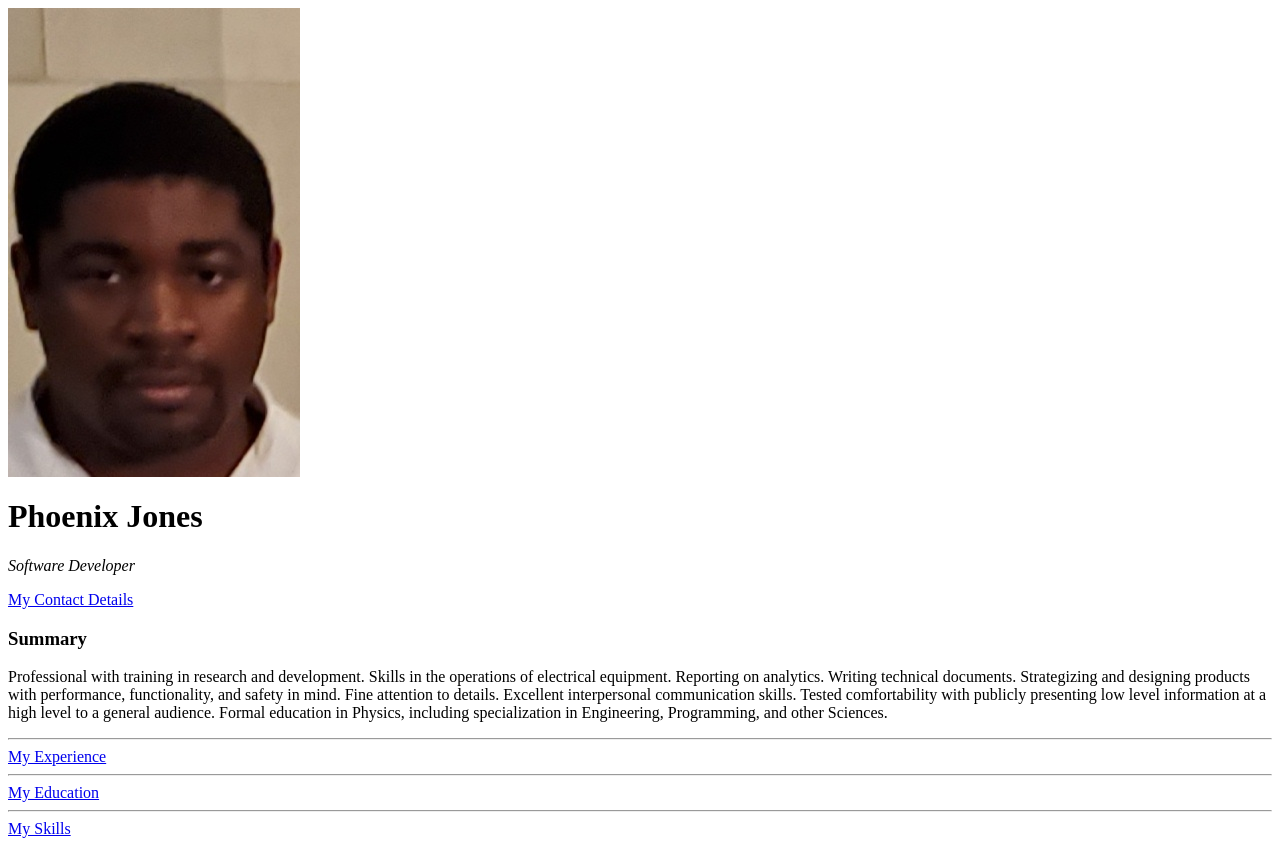
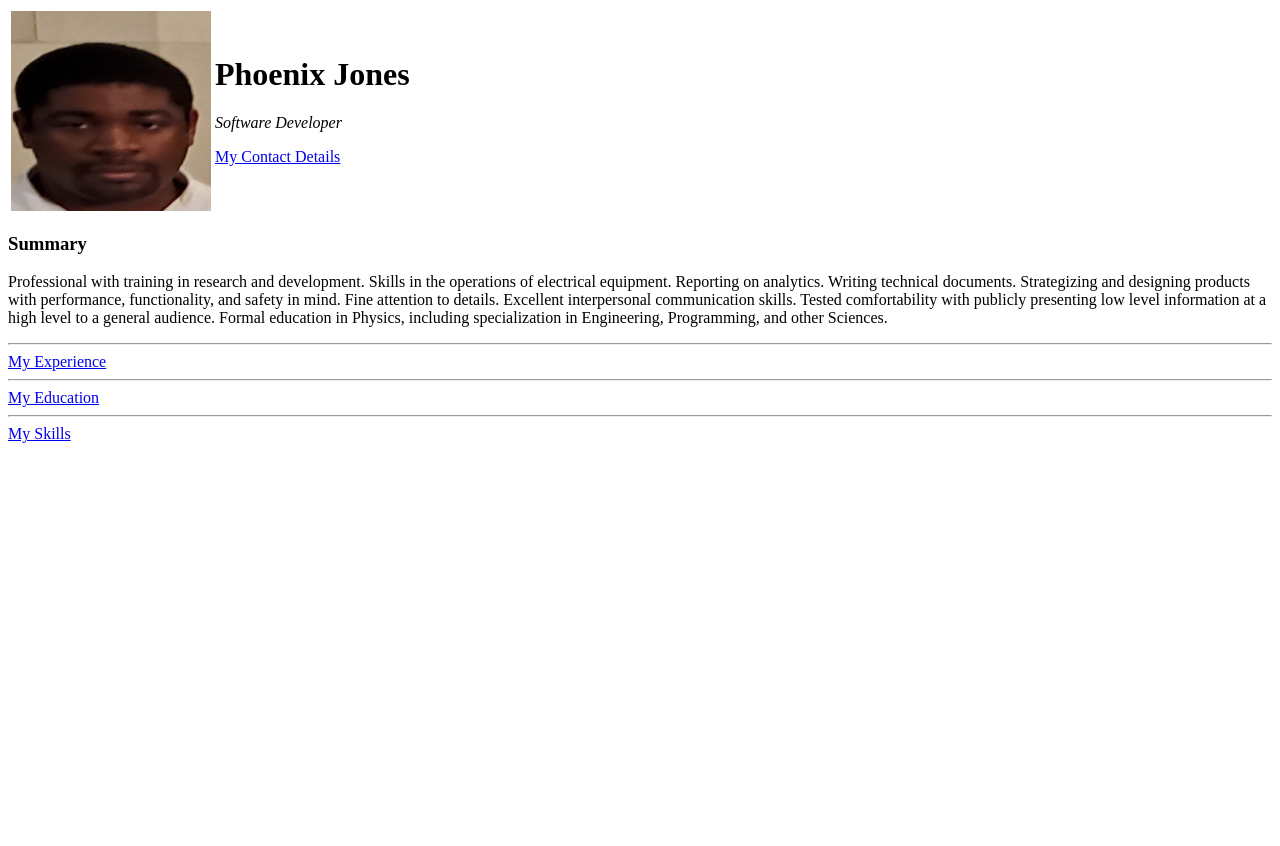
Before and after one commit to phoenixMinden/Resume, a plain HTML site: page index.html in a window 1280 px wide. After the commit the page ends 800 px from the top, so only its background shows below. Drawn offline with Linux system fonts and the light colour scheme.

Commit message:
Created a table for profile pic

```diff
--- a/index.html
+++ b/index.html
@@ -6,10 +6,17 @@
         <title>Phoenix's Resume</title>
     </head>
     <body>
-        <img src="phoenix.jpg" alt="Profile Picture">
-        <h1>Phoenix Jones</h1>
-        <p> <em>Software Developer</em></p>
-        <a href="contact.html">My Contact Details</a>
+
+         <table>
+            <tr>
+                <td><img src="phoenix.jpg" alt="Profile Picture" style="width: 200px;" height="200px"></td>
+                <td>
+                    <h1>Phoenix Jones</h1>
+                    <p> <em>Software Developer</em></p>
+                    <a href="Contact.html"target="_blank">My Contact Details</a>
+                </td>
+            </tr>
+        </table>
         <p><h3>Summary</h3>
             Professional with training in research and development.
             Skills in the operations of electrical equipment.
```
